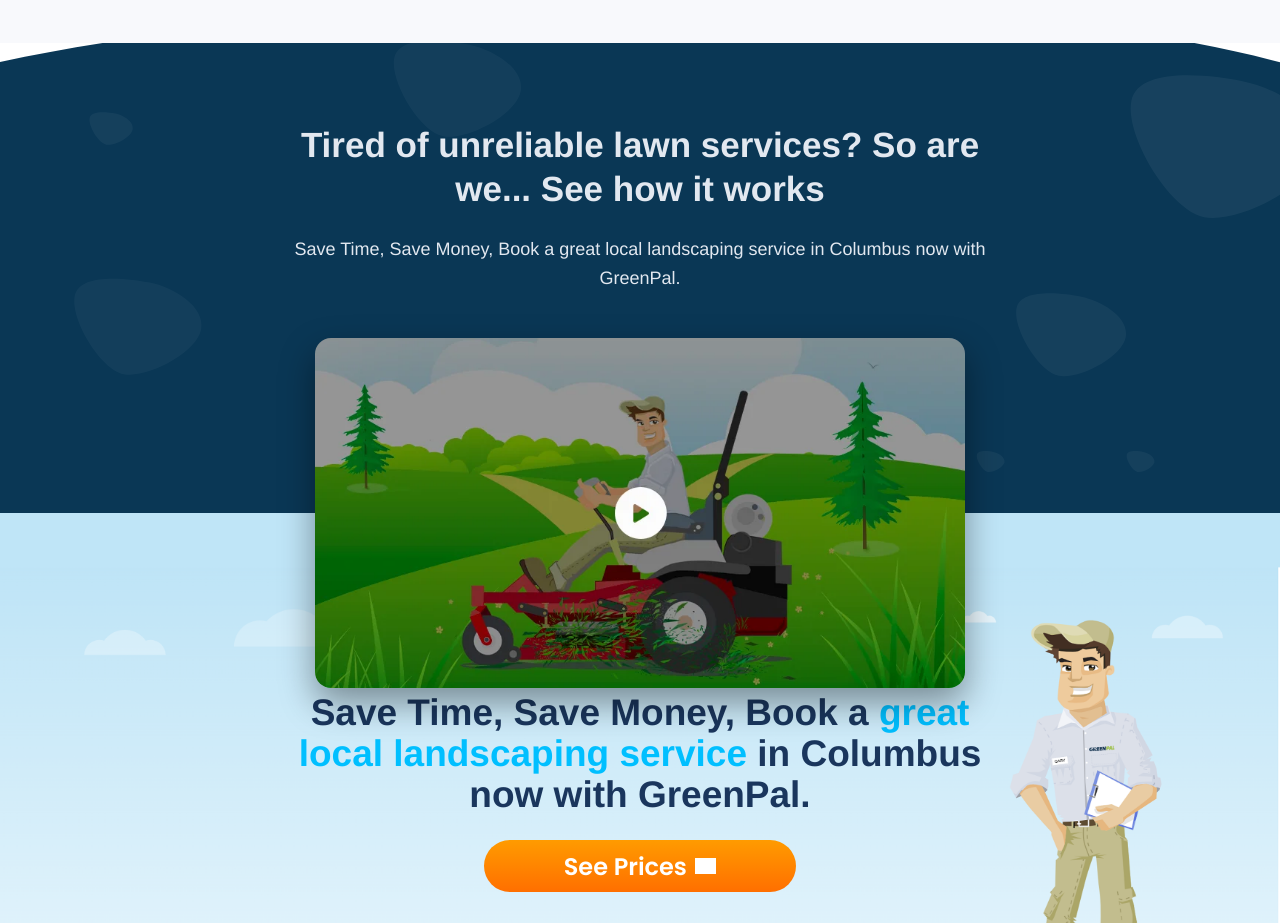
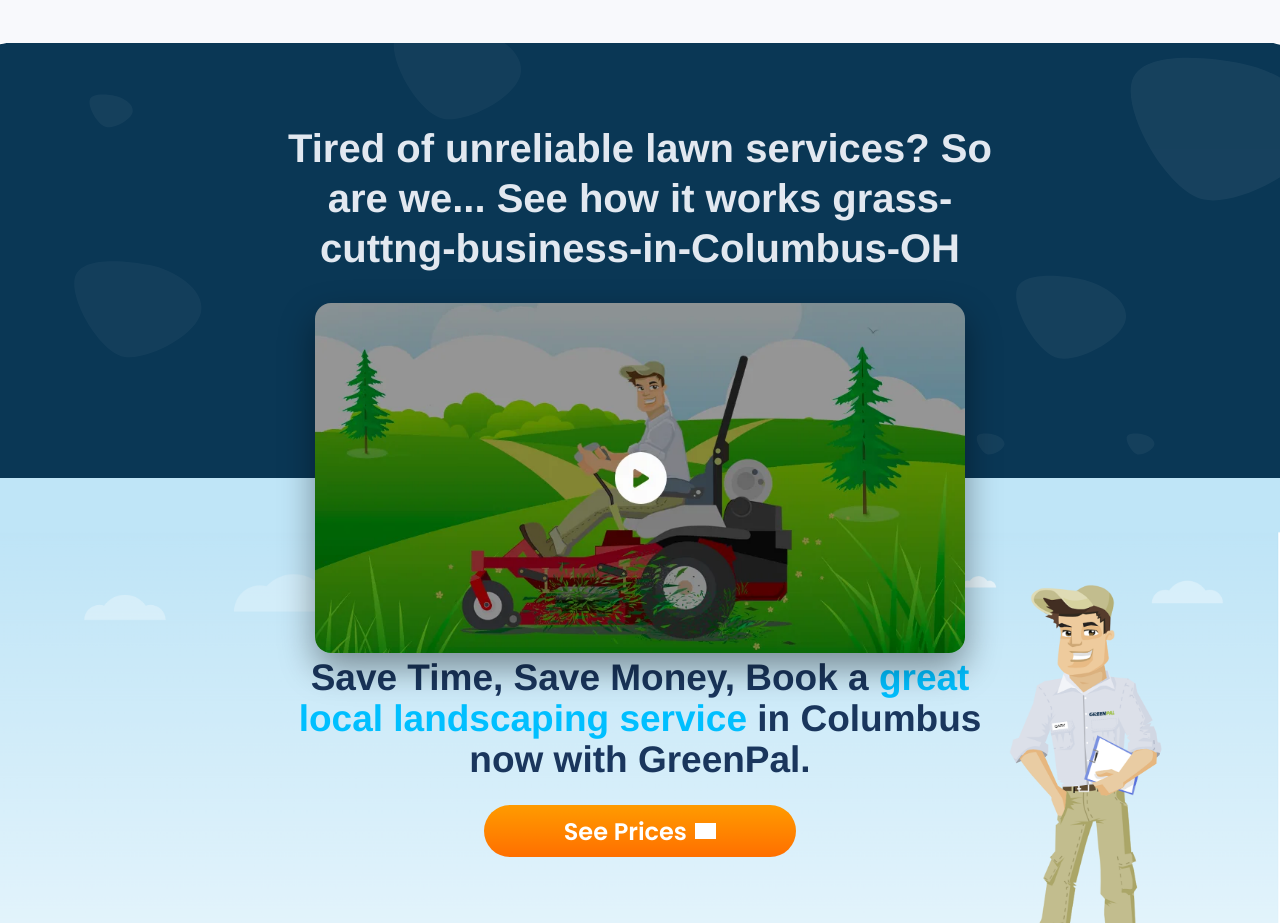
Before and after one commit to devhassanmahmood/greenpal-test, a React (Create React App) app: page / in a window 1280 px wide. Shown: the part 5440-6363 px from the top of the page. Built offline with nearby package versions, Linux system fonts and the light colour scheme; grey boxes are pictures that could not be loaded.

Commit message:
fixed columbus section iussue

```diff
--- a/src/components/PromotionalSection.js
+++ b/src/components/PromotionalSection.js
@@ -112,7 +112,7 @@
       paddingBottom: isMobile ? '40px' : '60px'
     },
     section2Heading: {
-      fontSize: isMobile ? '24px' : '35px',
+      fontSize: isMobile ? '24px' : '40px',
       fontWeight: '650',
       color: '#e2e8f0',
       lineHeight: isMobile ? '1.2' : '1.25',
@@ -293,11 +293,11 @@
         <div style={styles.section2Content}>
           {/* Content below the video */}
           <h2 style={styles.section2Heading}>
-            Tired of unreliable lawn services? So are we... See how it works
+            Tired of unreliable lawn services? So are we... See how it works grass-cuttng-business-in-Columbus-OH
           </h2>
-          <p style={styles.section2Paragraph}>
+          {isMobile && ( <p style={styles.section2Paragraph}>
             Save Time, Save Money, Book a great local landscaping service in Columbus now with GreenPal.
-          </p>
+          </p> ) }
 
           {/* Click here to watch text with arrow - Mobile only */}
           {isMobile && (
```
